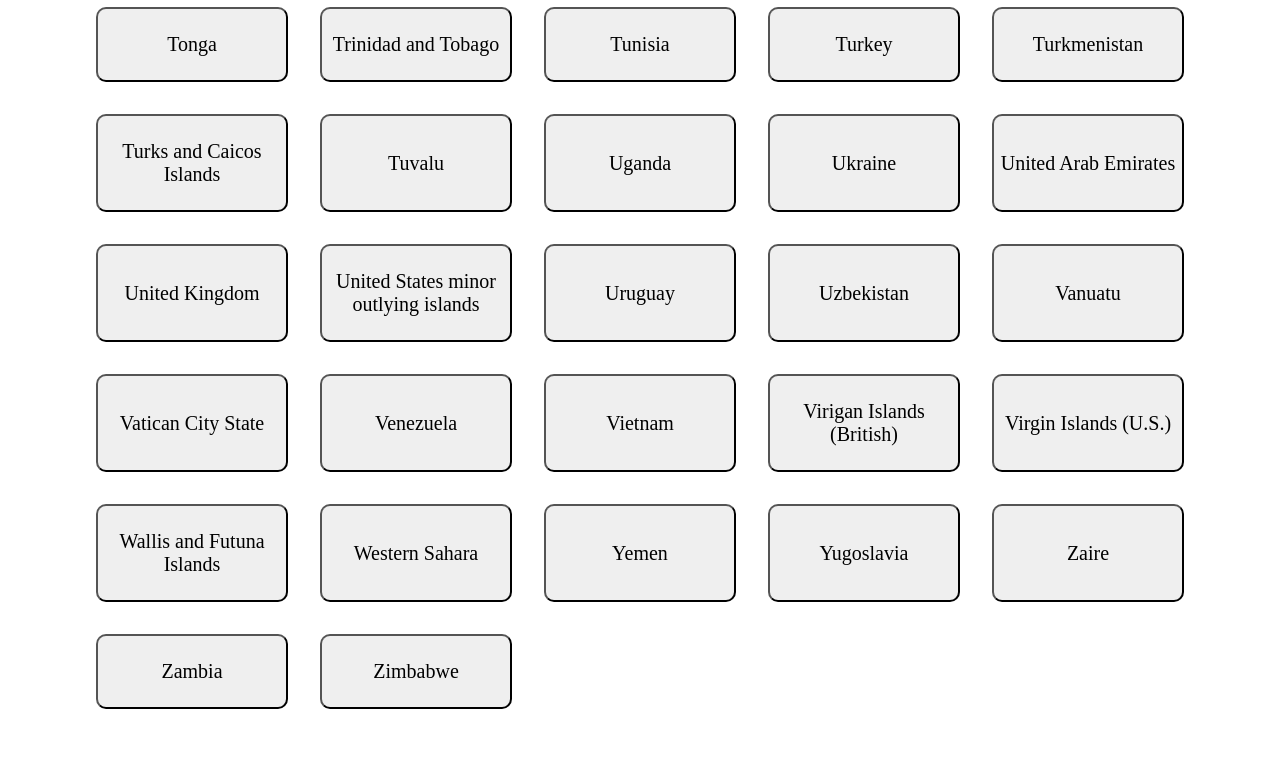
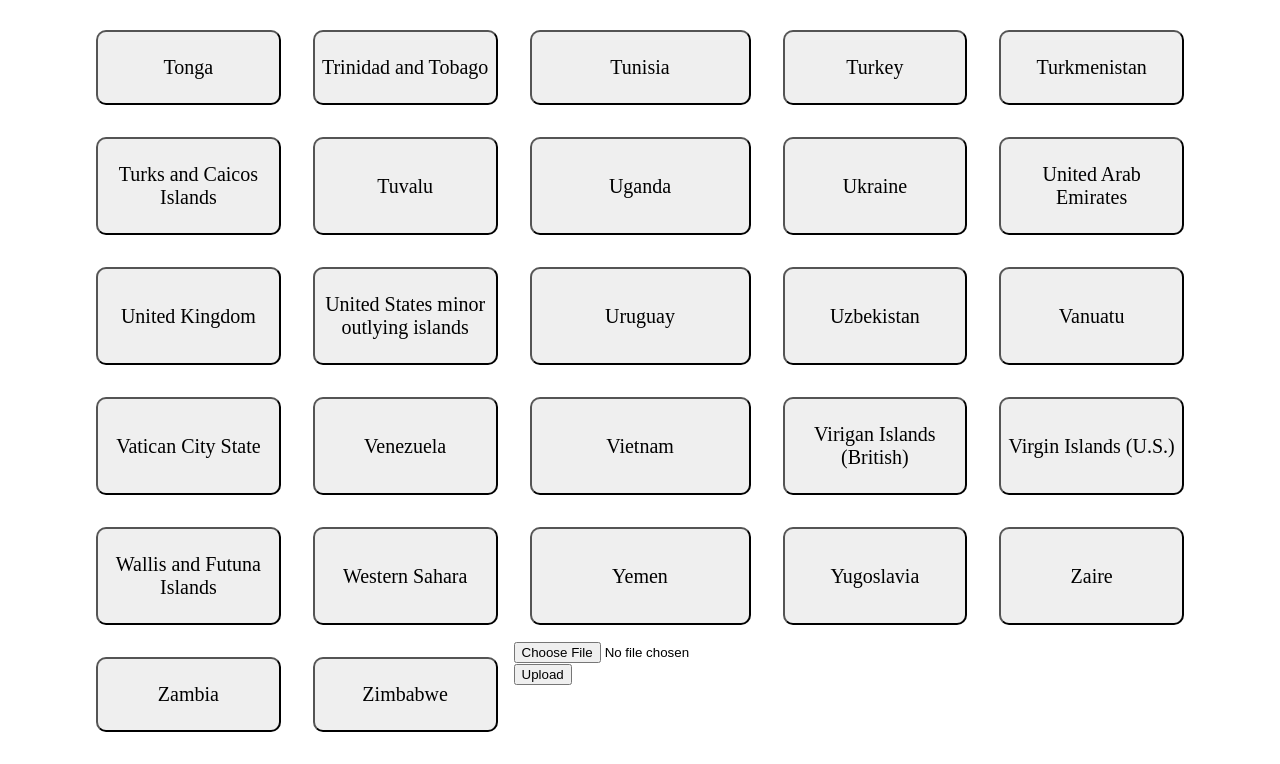
Before and after one commit to flying-chinchillas/flying-chinchillas, a React (Create React App) app in the folder fc/: page /dashboard in a window 1280 px wide. Shown: the part 5063-5827 px from the top of the page. Before the commit the page ends 5804 px from the top, so only its background shows below. Built offline with nearby package versions, Linux system fonts and the light colour scheme; a web font is replaced by a local one.

Commit message:
pf pic image upload wip

```diff
--- a/fc/src/components/DashboardComponents/dashboard/dashboard.jsx
+++ b/fc/src/components/DashboardComponents/dashboard/dashboard.jsx
@@ -3,6 +3,7 @@ import * as React from "react";
 import { Link } from "react-router-dom";
 import { useNavigate } from "react-router";
 import Logout from '../../Logout/Logout';
+import UserProfile from "../../UserProfileComponents/UserProfile/UserProfile";
 
 // Logs out user
 export default function Dashboard() {
@@ -26,6 +27,7 @@ export default function Dashboard() {
         {country}
       </button>)
       )}
+      <UserProfile />
     </div>
   );
 }
--- a/fc/src/components/UserProfileComponents/UserProfile/UserProfile.jsx
+++ b/fc/src/components/UserProfileComponents/UserProfile/UserProfile.jsx
@@ -0,0 +1,67 @@
+import { getStorage, ref, uploadBytesResumable, getDownloadURL } from "firebase/storage";
+import React, { useRef } from 'react';
+
+
+function UserProfile() {
+    const fileInput = useRef();
+
+    const getFile = (file) => {
+        const storage = getStorage();
+
+        // Create the file metadata
+        /** @type {any} */
+        const metadata = {
+        contentType: 'image/jpeg'
+        };
+
+        // Upload file and metadata to the object 'pfimages/filename.jpg'
+        const storageRef = ref(storage, 'pfimages/' + file.name);
+        const uploadTask = uploadBytesResumable(storageRef, file, metadata);
+
+        // Listen for state changes, errors, and completion of the upload.
+        uploadTask.on('state_changed',
+        (snapshot) => {
+            // Get task progress, including the number of bytes uploaded and the total number of bytes to be uploaded
+            const progress = (snapshot.bytesTransferred / snapshot.totalBytes) * 100;
+            console.log('Upload is ' + progress + '% done');
+            switch (snapshot.state) {
+            case 'paused':
+                console.log('Upload is paused');
+                break;
+            case 'running':
+                console.log('Upload is running');
+                break;
+            default:
+                console.log("error");
+            }
+        },
+        (error) => {
+            console.log("error");
+        },
+        () => {
+            // Upload completed successfully, now we can get the download URL
+            getDownloadURL(uploadTask.snapshot.ref).then((downloadURL) => {
+            console.log('File available at', downloadURL);
+            });
+        }
+        );
+    }
+    const handleUpload = () => {
+        const file = fileInput.current.files[0];
+        if (file) {
+            getFile(file);
+        } else {
+            console.log('No file selected');
+        }
+    }
+
+    return (
+        <div>
+            <input type="file" ref={fileInput} />
+            <button onClick={handleUpload}>Upload</button>
+        </div>
+    );
+
+}
+
+export default UserProfile;
```
